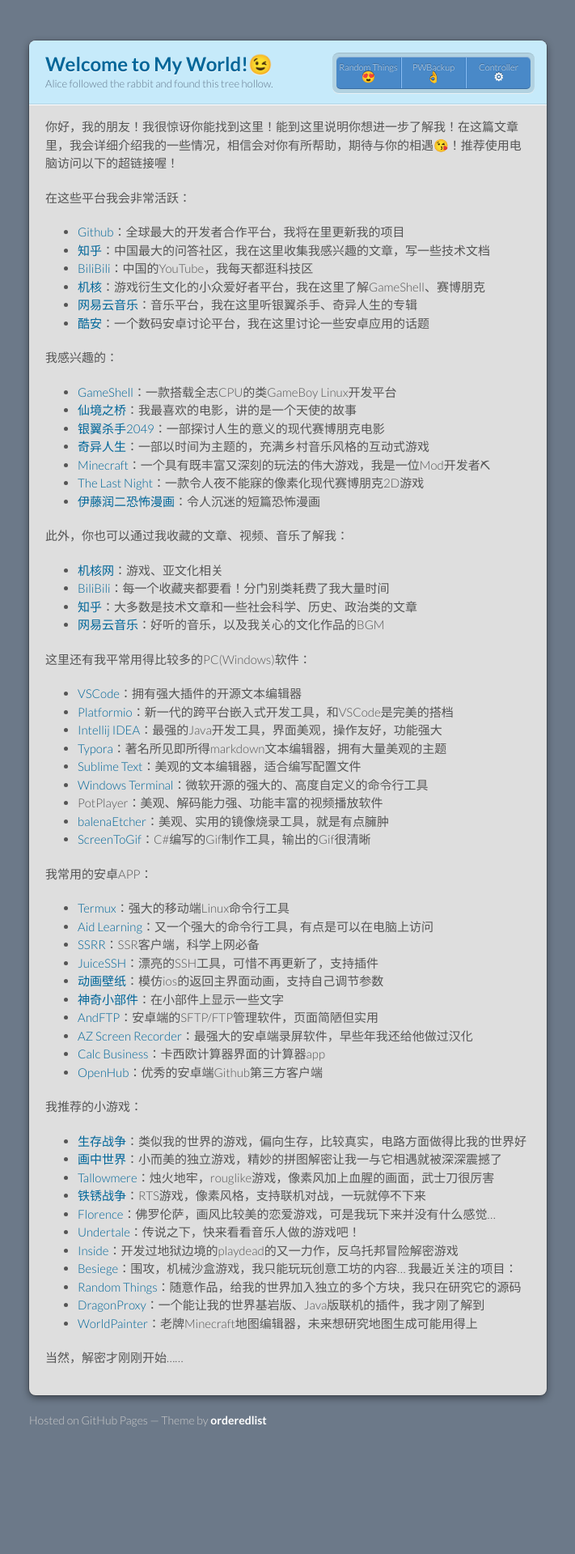
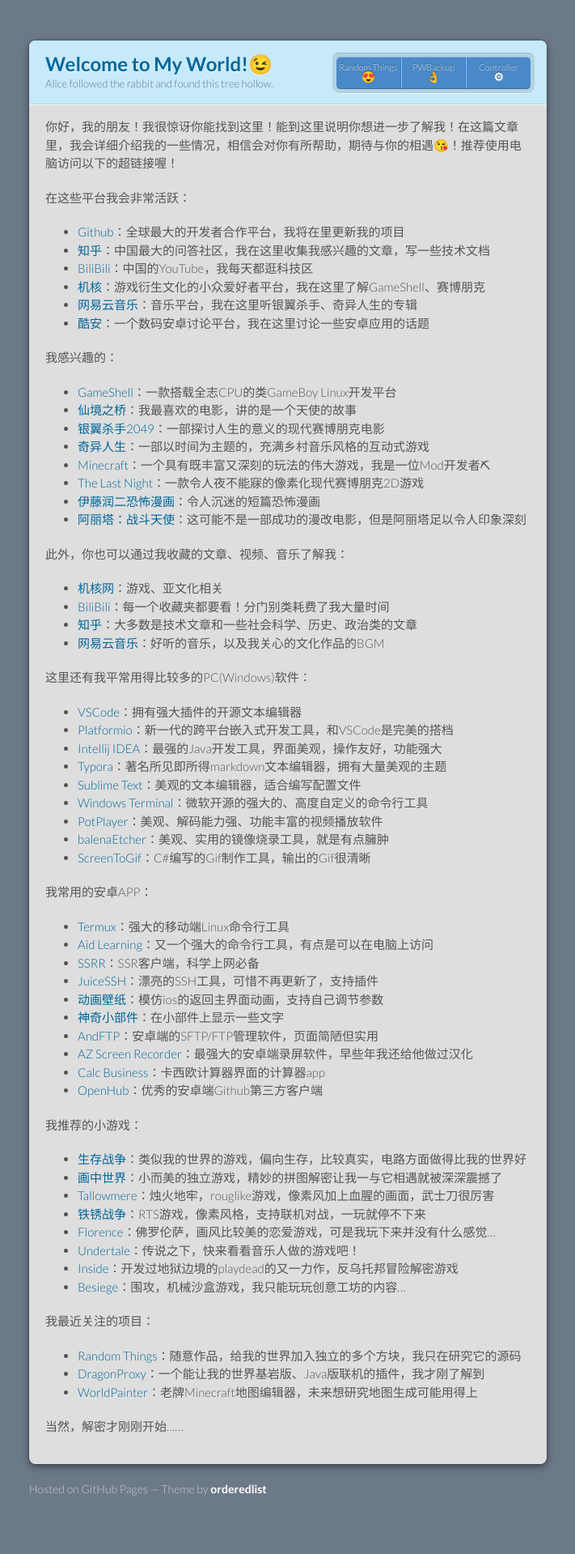
Before and after one commit to WangTingZheng/WangTingZheng.github.io, a Jekyll site: the page built from index.md, in a window 1280 px wide. Shown: the whole page at 81% size, without its empty margins (284-995 px from the left). Built offline with Jekyll 4.4.1, drawn with Linux system fonts in a browser that asks for light colours; our own code applies the rules of GitHub Pages for plain Markdown files; before the commit the page ends 1834 px from its top, so only the background shows below that; some of the changed lines change nothing that is shown.

Commit message:
Add new item

```diff
--- a/index.md
+++ b/index.md
@@ -18,6 +18,7 @@
 - [Minecraft](https://space.bilibili.com/11787292/favlist?fid=139833692)：一个具有既丰富又深刻的玩法的伟大游戏，我是一位Mod开发者⛏
 - [The Last  Night](https://www.bilibili.com/video/av15628237)：一款令人夜不能寐的像素化现代赛博朋克2D游戏
 - [伊藤润二恐怖漫画](https://www.acgndog.com/23928.html)：令人沉迷的短篇恐怖漫画
+- [阿丽塔：战斗天使](https://www.bilibili.com/video/av81451552)：这可能不是一部成功的漫改电影，但是阿丽塔足以令人印象深刻
 
 此外，你也可以通过我收藏的文章、视频、音乐了解我：
 
@@ -34,7 +35,7 @@
 - [Typora](https://typora.io)：著名所见即所得markdown文本编辑器，拥有大量美观的主题
 - [Sublime Text](https://sublimetext.com)：美观的文本编辑器，适合编写配置文件
 - [Windows Terminal](https://github.com/Microsoft/Terminal)：微软开源的强大的、高度自定义的命令行工具
-- PotPlayer：美观、解码能力强、功能丰富的视频播放软件
+- [PotPlayer](https://sspai.com/post/56687)：美观、解码能力强、功能丰富的视频播放软件
 - [balenaEtcher](https://www.balena.io/etcher)：美观、实用的镜像烧录工具，就是有点臃肿
 - [ScreenToGif](https://www.screentogif.com)：C#编写的Gif制作工具，输出的Gif很清晰
 
@@ -61,7 +62,9 @@
 - [Undertale](https://undertale.com/)：传说之下，快来看看音乐人做的游戏吧！
 - [Inside](https://playdead.com/games/inside/)：开发过地狱边境的playdead的又一力作，反乌托邦冒险解密游戏
 - [Besiege](http://www.besiege.spiderlinggames.co.uk/)：围攻，机械沙盒游戏，我只能玩玩创意工坊的内容...
+
 我最近关注的项目：
+
 - [Random Things](https://github.com/lumien231/Random-Things)：随意作品，给我的世界加入独立的多个方块，我只在研究它的源码
 - [DragonProxy](https://github.com/DragonetMC/DragonProxy)：一个能让我的世界基岩版、Java版联机的插件，我才刚了解到
 - [WorldPainter](https://github.com/Captain-Chaos/WorldPainter)：老牌Minecraft地图编辑器，未来想研究地图生成可能用得上
```
